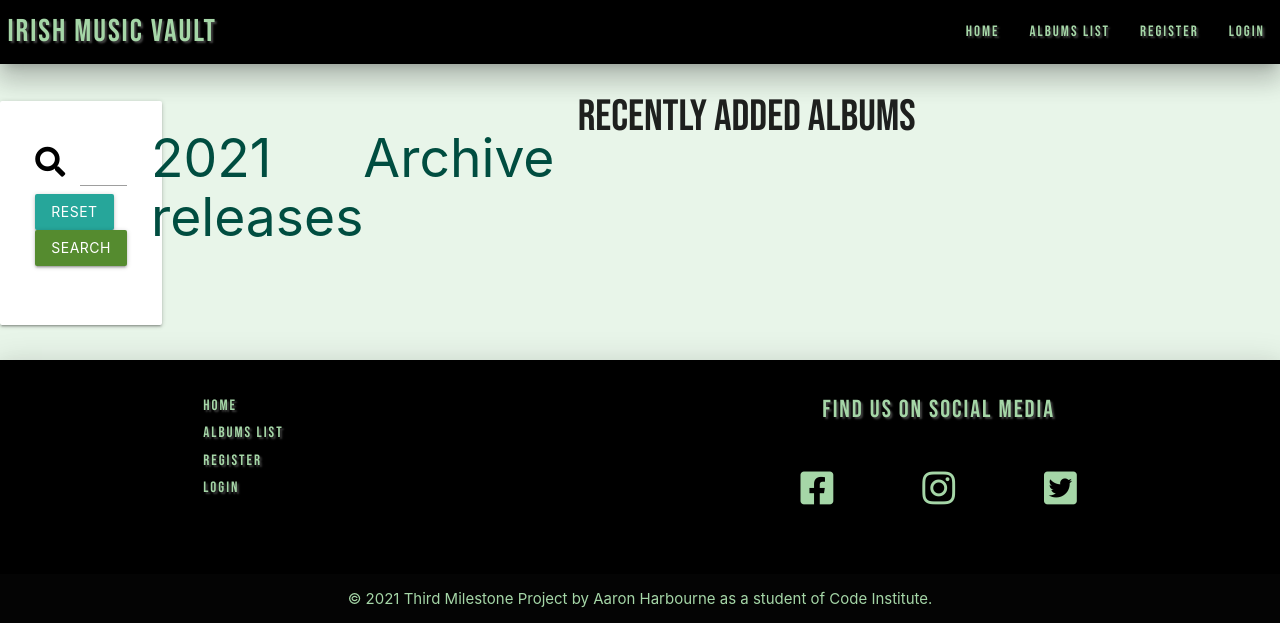
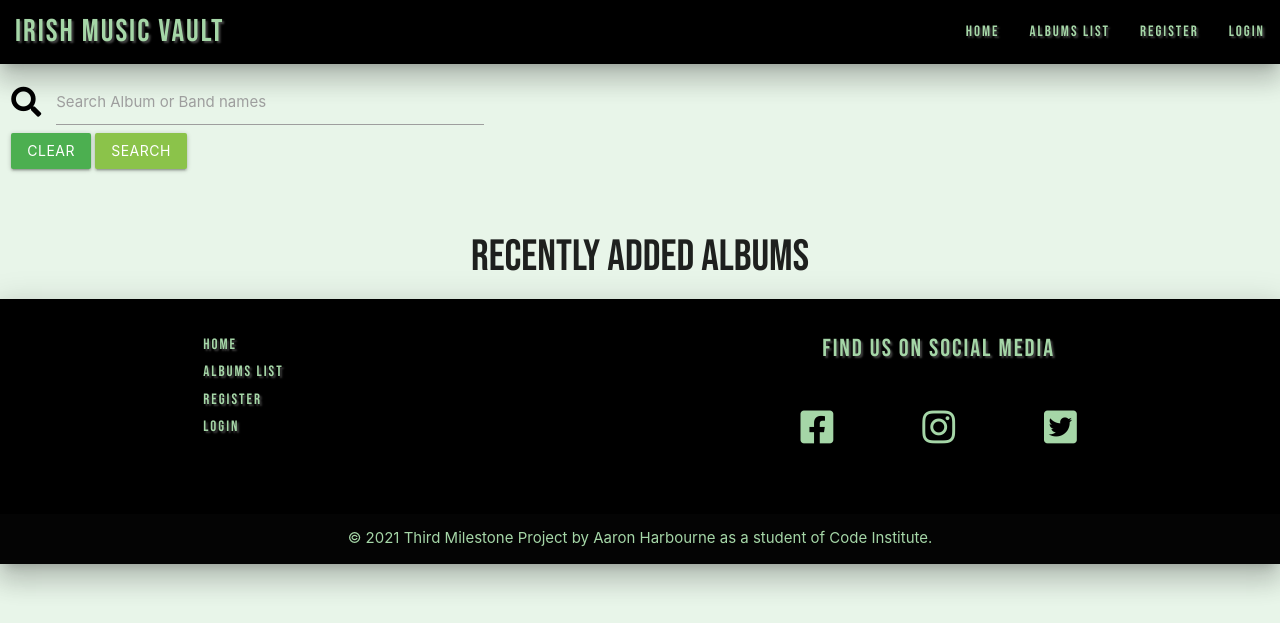
Before and after one commit to Code-Institute-Submissions/Irish-Music-Vault, a Flask app: page /search in a window 1280 px wide. Shown: the top 623 px of the page. Run offline with Flask 2, Linux system fonts and the light colour scheme; data that the repository does not hold is empty; some libraries are stand-ins or nearby versions; some web fonts are replaced.

Commit message:
Change css on profile header for albums list and navbar margins

```diff
--- a/app.py
+++ b/app.py
@@ -120,7 +120,7 @@ def search():
     search = request.form.get("search")
     albums = list(mongo.db.albums.find({"$text": {"$search": search}}))
     genres = list(mongo.db.genres.find())
-    return render_template("albums.html", albums=albums, genres=genres)
+    return render_template("albums-test.html", albums=albums, genres=genres)
 
 
 @app.route("/upload", methods=["GET", "POST"])
--- a/static/styles/style.css
+++ b/static/styles/style.css
@@ -30,7 +30,7 @@ nav {
 }
 
 .brand-logo {
-    margin-left: .5rem;
+    margin-left: 15px;
 }
 
 /* ----------------------------------------------home.html*/
@@ -128,7 +128,6 @@ input {
     font-family: "Yrsa", sans-serif;
 }
 
-
 .album-card-image {
     width: 300px;
     height: 300px;
--- a/templates/albums-test.html
+++ b/templates/albums-test.html
@@ -23,21 +23,18 @@
                 </div>
             </form>
             <div class="col s-8 genres center-align">
-                <!--<h2 class="teal-text text-darken-4">2021 releases</h2>-->
                 <ul class="inline">
                     {% for genre in genres %}
-                    <li>{{ genre.genre_name }}</li>
+                    <li><a href="#">{{ genre.genre_name }}</a></li>
                     {% endfor %}
                 </ul>
-        </div>
-</div>
-
+            </div>
+       </div>
 
     <h3 class="center-align card-title">Recently Added Albums</h3>
     {% for album in albums %}
-    <div class="row albums-list">
-    <div class="col s8 m6 albums">
-        <div class="card-panel green lighten-3 z-depth-5 white-text text-lighten-2 col s12 m8 center-align">
+    <div class="row">
+        <div class="card-panel green lighten-3 z-depth-5 white-text text-lighten-2 col s12 m4 albums center-align">
             <h2><strong>{{ album.band_name }}</strong></h2>
             <img class="album-card-image" src="{{ album.album_image }}" alt="Album Image" />
             <h4><strong>{{ album.album_name }}</strong></h4>
@@ -61,8 +58,8 @@
             {% endif %}
         </div>
     </div>
-</div>
+
+
     {% endfor %}
-</div>
-</div>
+
 {% endblock %}
--- a/templates/albums.html
+++ b/templates/albums.html
@@ -1,9 +1,9 @@
-{% extends "base.html" %}
+<!--{% extends "base.html" %}
 {% block content %}
 
 <div class="row">
     <div class="col s2 m2 genres">
-        <!--Code for search bar-->
+
         <div class="row card-panel search-bar">
             <form action="{{ url_for('search') }}" method="post" class="col s-2">
                 <div class="row">
@@ -62,4 +62,4 @@
     {% endfor %}
 </div>
 </div>
-{% endblock %}
+{% endblock %} -->
--- a/templates/upload.html
+++ b/templates/upload.html
@@ -31,7 +31,7 @@
     <div class="row">
       <div class="input-field col s6 offset-s3 center-align">
         <input id="release_date" name="release_date" type="number" min="1900" max="2050" minlength="4"
-          maxlength="4" step="1" value="2021" class="validate input-fields" required>
+          maxlength="4" step="1" class="validate input-fields" required>
         <label class="active input-fields" for="release_date">Year of Release</label>
       </div>
     </div>
```
Also changed, not shown: templates/profile.html (+4 -4 lines).
